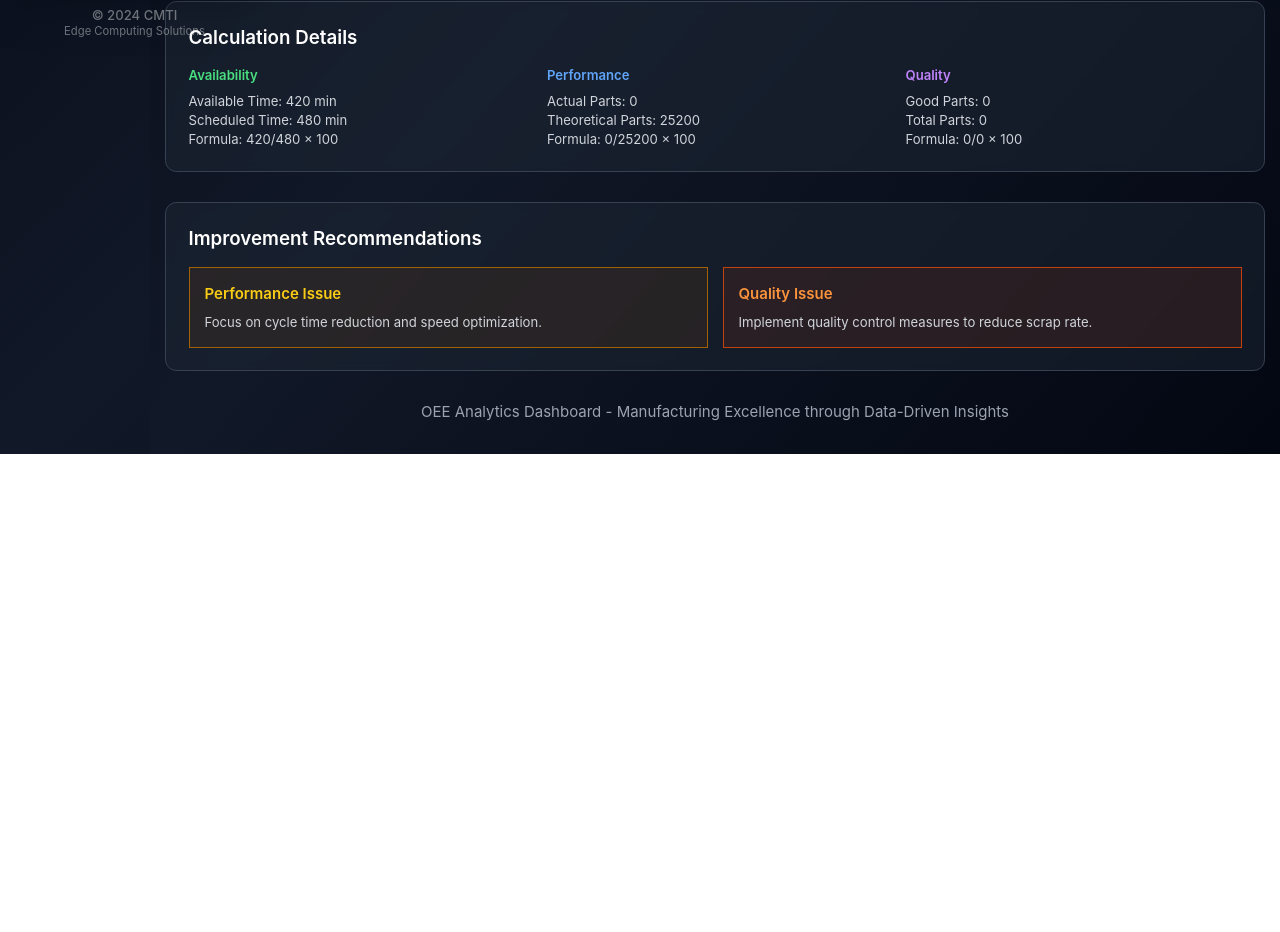
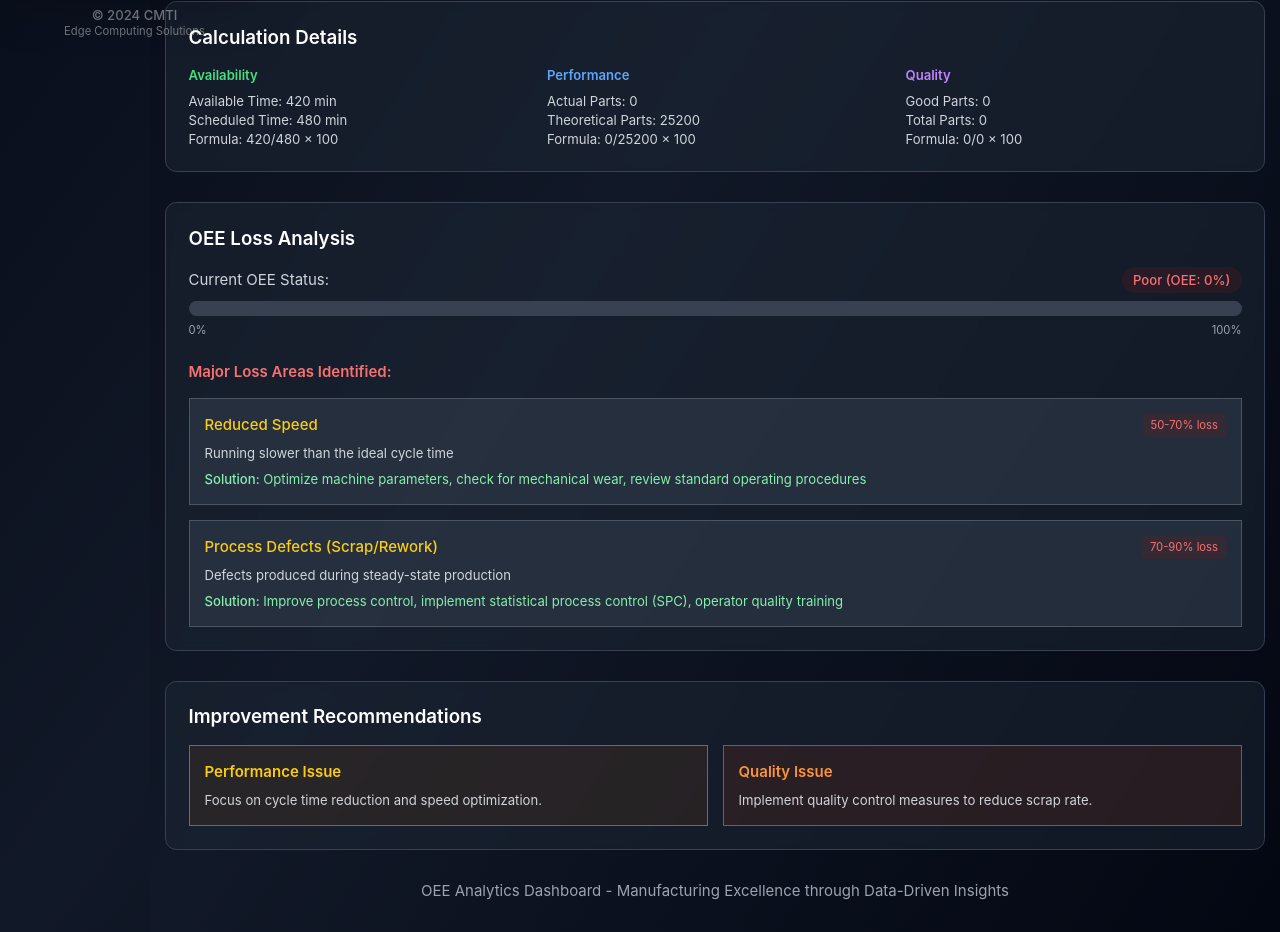
Before and after one commit to CodeWithPrat/MTCM_Edge_Module, a React (Create React App) app in the folder mtcm/: page /oee in a window 1280 px wide. Shown: the part 815-1747 px from the top of the page. Before the commit the page ends 1269 px from the top, so only its background shows below. Built offline with nearby package versions, Linux system fonts and the light colour scheme.

Commit message:
Update OEE.js

```diff
--- a/mtcm/src/Components/OEE/OEE.js
+++ b/mtcm/src/Components/OEE/OEE.js
@@ -102,6 +102,8 @@ const OEECalculator = () => {
     if (oee >= 60) return { status: 'Fair', color: 'text-yellow-400', bg: 'bg-yellow-900/20' };
     return { status: 'Poor', color: 'text-red-400', bg: 'bg-red-900/20' };
   };
+
+
 
   const oeeStatus = getOEEStatus(results.oee);
 
@@ -272,6 +274,134 @@ const OEECalculator = () => {
       size: 5
     }
   };
+
+  const OEELossAnalysis = ({ oee, availability, performance, quality }) => {
+  // Determine the major loss areas
+  const getMajorLosses = () => {
+    const losses = [];
+
+    // Availability losses
+    if (availability < 85) {
+      const lossPercent = 100 - availability;
+      if (lossPercent > 10) {
+        losses.push({
+          type: 'Equipment Failure (Breakdowns)',
+          description: 'Unplanned stops due to equipment breakdowns or failures',
+          percentage: `${Math.round(lossPercent * 0.6)}-${Math.round(lossPercent * 0.8)}%`,
+          solution: 'Implement preventive maintenance, improve spare parts management, train operators on basic troubleshooting'
+        });
+      } else {
+        losses.push({
+          type: 'Setup and Adjustments',
+          description: 'Planned stops for setup, changeovers, tooling adjustments',
+          percentage: `${Math.round(lossPercent * 0.7)}-${Math.round(lossPercent * 0.9)}%`,
+          solution: 'Implement SMED (Single Minute Exchange of Die) techniques, standardize setup procedures'
+        });
+      }
+    }
+
+    // Performance losses
+    if (performance < 85) {
+      const lossPercent = 100 - performance;
+      if (lossPercent > 15) {
+        losses.push({
+          type: 'Reduced Speed',
+          description: 'Running slower than the ideal cycle time',
+          percentage: `${Math.round(lossPercent * 0.5)}-${Math.round(lossPercent * 0.7)}%`,
+          solution: 'Optimize machine parameters, check for mechanical wear, review standard operating procedures'
+        });
+      } else {
+        losses.push({
+          type: 'Idling and Minor Stops',
+          description: 'Short stops (less than 10 minutes), machine idling, jams',
+          percentage: `${Math.round(lossPercent * 0.6)}-${Math.round(lossPercent * 0.8)}%`,
+          solution: 'Implement root cause analysis for frequent stops, improve material flow, operator training'
+        });
+      }
+    }
+
+    // Quality losses
+    if (quality < 95) {
+      const lossPercent = 100 - quality;
+      if (lossPercent > 8) {
+        losses.push({
+          type: 'Process Defects (Scrap/Rework)',
+          description: 'Defects produced during steady-state production',
+          percentage: `${Math.round(lossPercent * 0.7)}-${Math.round(lossPercent * 0.9)}%`,
+          solution: 'Improve process control, implement statistical process control (SPC), operator quality training'
+        });
+      } else {
+        losses.push({
+          type: 'Reduced Yield (Startup Losses)',
+          description: 'Defects during startup, warm-up, or after changeovers',
+          percentage: `${Math.round(lossPercent * 0.5)}-${Math.round(lossPercent * 0.7)}%`,
+          solution: 'Optimize startup procedures, implement warm-up cycles, standardize changeover processes'
+        });
+      }
+    }
+
+    return losses;
+  };
+
+  const majorLosses = getMajorLosses();
+  const oeeStatus = oee >= 85 ? 'World Class' :
+                   oee >= 70 ? 'Good' :
+                   oee >= 60 ? 'Fair' : 'Poor';
+
+  return (
+    <div className="bg-gray-800/50 backdrop-blur-sm border border-gray-700 rounded-xl p-6 mb-8">
+      <h3 className="text-xl font-semibold text-white mb-4">OEE Loss Analysis</h3>
+      <div className="mb-6">
+        <div className="flex items-center justify-between mb-2">
+          <span className="text-gray-300">Current OEE Status:</span>
+          <span className={`px-3 py-1 rounded-full text-sm font-medium ${
+            oee >= 85 ? 'bg-green-900/20 text-green-400' :
+            oee >= 70 ? 'bg-blue-900/20 text-blue-400' :
+            oee >= 60 ? 'bg-yellow-900/20 text-yellow-400' :
+            'bg-red-900/20 text-red-400'
+          }`}>
+            {oeeStatus} (OEE: {oee}%)
+          </span>
+        </div>
+        <div className="w-full bg-gray-700 rounded-full h-4 mb-2">
+          <div
+            className="h-4 rounded-full bg-gradient-to-r from-red-500 via-yellow-500 to-green-500"
+            style={{ width: `${oee}%` }}
+          ></div>
+        </div>
+        <div className="flex justify-between text-xs text-gray-400">
+          <span>0%</span>
+          <span>100%</span>
+        </div>
+      </div>
+
+      {majorLosses.length > 0 ? (
+        <div className="space-y-4">
+          <h4 className="font-semibold text-red-400">Major Loss Areas Identified:</h4>
+          {majorLosses.map((loss, index) => (
+            <div key={index} className="bg-gray-700/50 border border-gray-600 rounded-lg p-4">
+              <div className="flex justify-between items-start mb-2">
+                <h5 className="font-medium text-yellow-400">{loss.type}</h5>
+                <span className="bg-red-900/20 text-red-400 px-2 py-1 rounded text-xs">
+                  {loss.percentage} loss
+                </span>
+              </div>
+              <p className="text-gray-300 text-sm mb-2">{loss.description}</p>
+              <p className="text-green-300 text-sm">
+                <span className="font-medium">Solution:</span> {loss.solution}
+              </p>
+            </div>
+          ))}
+        </div>
+      ) : (
+        <div className="bg-green-900/20 border border-green-700 rounded-lg p-4">
+          <h4 className="font-semibold text-green-400 mb-2">Excellent Performance</h4>
+          <p className="text-gray-300 text-sm">No major loss areas identified. Focus on continuous improvement and sustaining current performance levels.</p>
+        </div>
+      )}
+    </div>
+  );
+};
 
   // Analytics calculations
   const avgOEE = historicalData.reduce((sum, d) => sum + d.oee, 0) / historicalData.length;
@@ -516,6 +646,14 @@ const OEECalculator = () => {
           </div>
         </div>
 
+        {/* OEE Loss Analysis */}
+        <OEELossAnalysis
+  oee={results.oee}
+  availability={results.availability}
+  performance={results.performance}
+  quality={results.quality}
+/>
+
         {/* Recommendations */}
         <div className="bg-gray-800/50 backdrop-blur-sm border border-gray-700 rounded-xl p-6 mb-8">
           <h3 className="text-xl font-semibold text-white mb-4">Improvement Recommendations</h3>
@@ -547,6 +685,7 @@ const OEECalculator = () => {
           </div>
         </div>
 
+
         {/* Footer */}
         <div className="text-center text-gray-400">
           <p>OEE Analytics Dashboard - Manufacturing Excellence through Data-Driven Insights</p>
```
